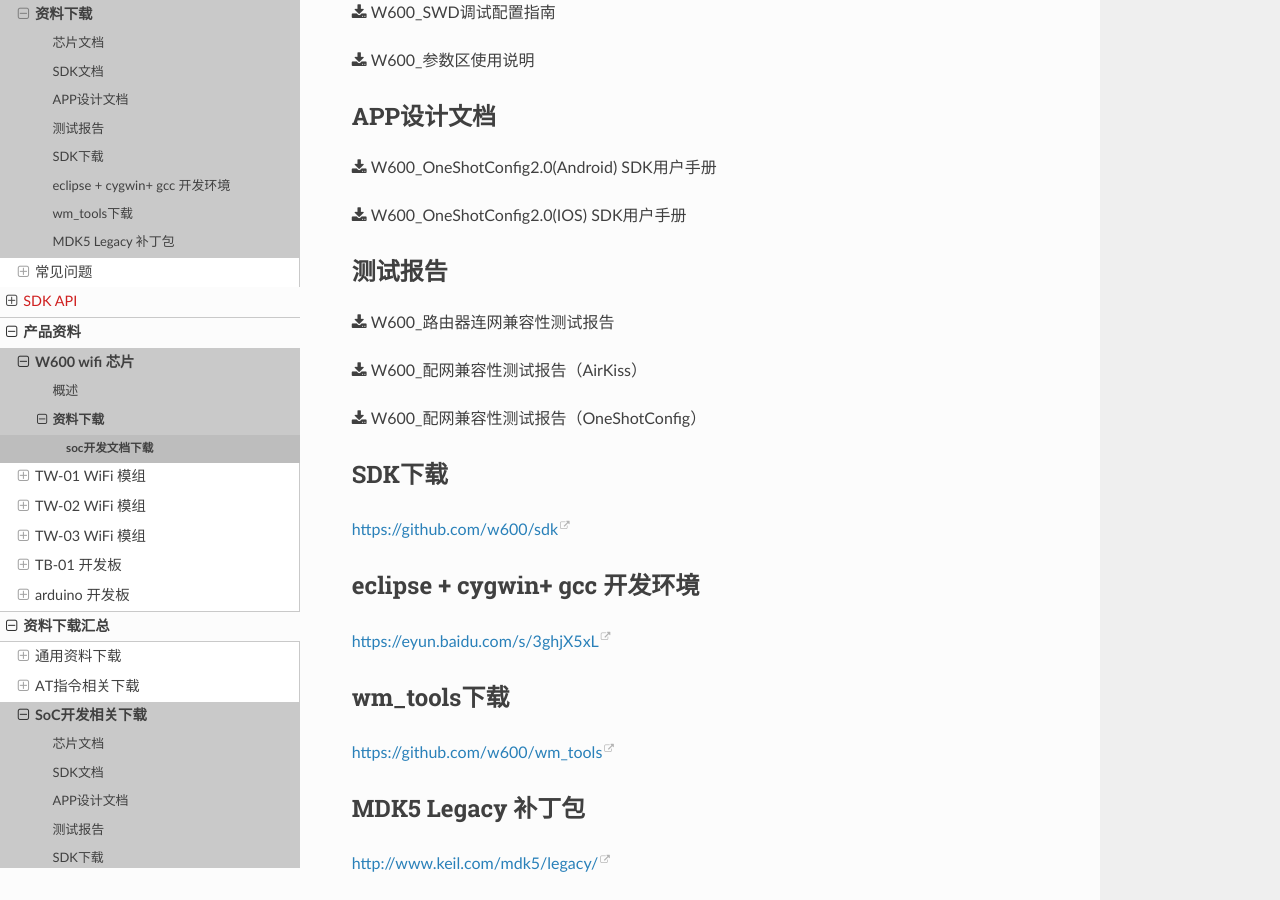
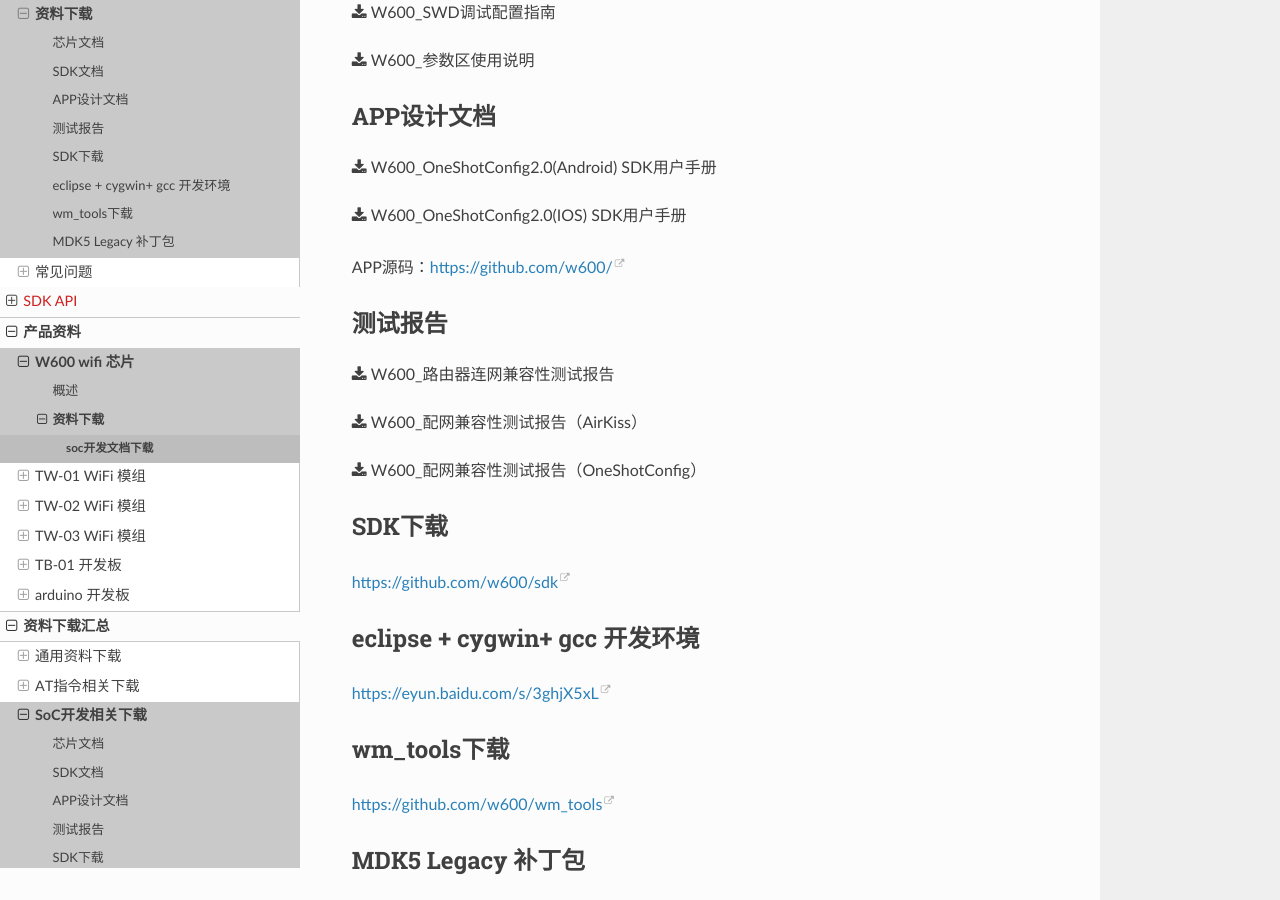
Before and after one commit to szqt/docs, a Sphinx documentation site: the page built from source/soc/download.rst, in a window 1280 px wide and 900 px high, scrolled down 909 px. Built offline with Sphinx 7.4.7 and the Read the Docs theme 2.0.0, drawn with Linux system fonts in a browser that asks for light colours; pages that are not in the unit, such as notebooks, are missing from menus.

Commit message:
review download for oneshot

```diff
--- a/source/soc/download.rst
+++ b/source/soc/download.rst
@@ -43,6 +43,7 @@
 
 :download:`W600_OneShotConfig2.0(IOS) SDK用户手册 </upload/sdk/W600_OneShotConfig2.0(IOS) SDK用户手册.pdf>`
 
+APP源码：https://github.com/w600/
 
 测试报告
 --------
```
